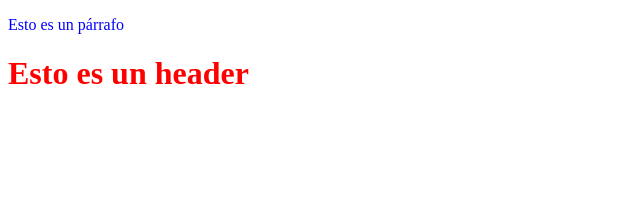
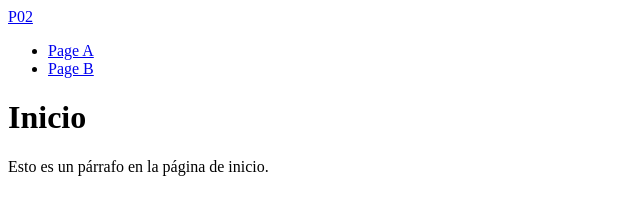
Before and after one commit to davidvaldezm/TAREA3_VC-, a plain HTML site: page index.html in a window 1280 px wide. Shown: the whole page, without its empty margins (0-640 px from the left). Drawn offline with Linux system fonts and the light colour scheme.

Commit message:
Agregado navbar en index.html

```diff
--- a/index.html
+++ b/index.html
@@ -1,12 +1,24 @@
 <!DOCTYPE html>
-<html>
-    <head>
-        <meta charset="utf-8">
-        <link rel="stylesheet" href="styles/style.css">
-        <title>[TITULO]</title>
-    </head>
-    <body>
-        <p>Esto es un párrafo</p>
-        <h1>Esto es un header</h1>
-    </body>
-</html>
+<html lang="es">
+<head>
+  <meta charset="utf-8" />
+  <meta name="viewport" content="width=device-width, initial-scale=1" />
+  <title>TAREA3_VC</title>
+  <!-- Navbar (Anexo 3) -->
+  <nav class="navbar navbar-expand-sm bg-light mb-3">
+    <div class="container-fluid">
+      <a class="navbar-brand" href="index.html">P02</a>
+      <ul class="navbar-nav">
+        <li class="nav-item">
+          <a class="nav-link" href="page_a.html">Page A</a>
+        </li>
+        <li class="nav-item">
+          <a class="nav-link" href="page_b.html">Page B</a>
+        </li>
+      </ul>
+    </div>
+  </nav>
+
+  <main class="container">
+    <h1>Inicio</h1>
+    <p>Esto es un párrafo en la página de inicio.</p>
```
